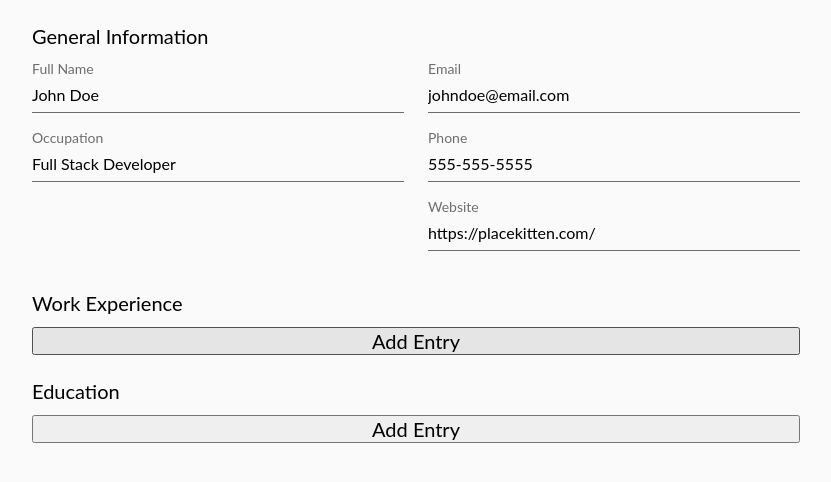
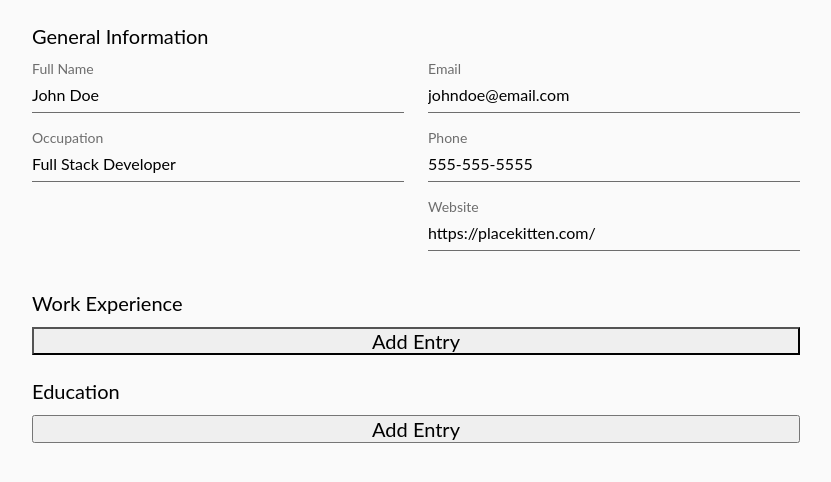
Before and after one commit to ewoknock/cv-generator, a React (Vite) app: page /cv-generator/form in a window 1280 px wide. In both pictures the pointer is over the button 640 px from the left and 341 px from the top of the page. Shown: the top 482 px of the page, without its empty margins (224-1055 px from the left). Built offline with nearby package versions, Linux system fonts and the light colour scheme.

Commit message:
Adds in slight hover styling for buttons

```diff
--- a/src/styles/Button.css
+++ b/src/styles/Button.css
@@ -5,3 +5,8 @@
     border-radius: var(--border-radius);
     padding: var(--space-xxxxs);
 }
+
+.btn:hover{
+    cursor: pointer;
+    background-color: var(--color-muted-grey);
+}
```
